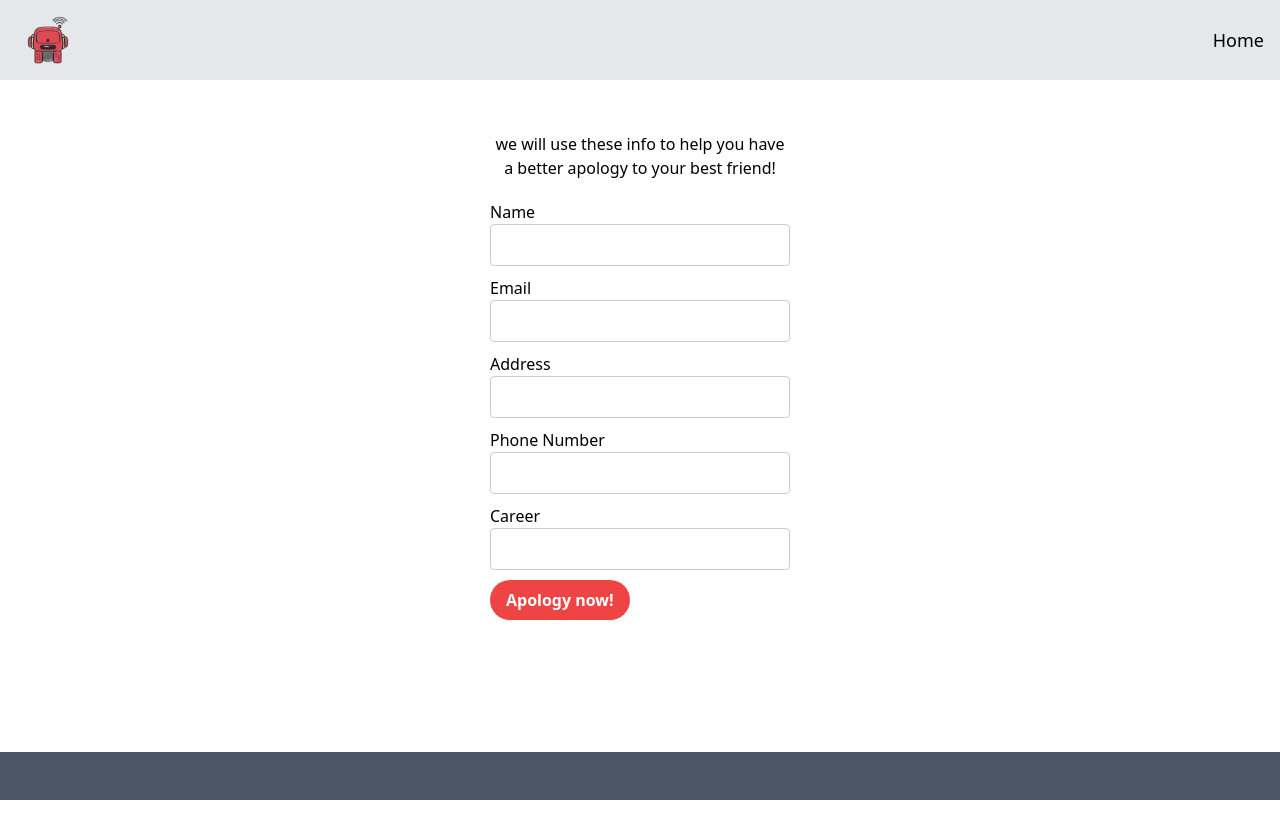
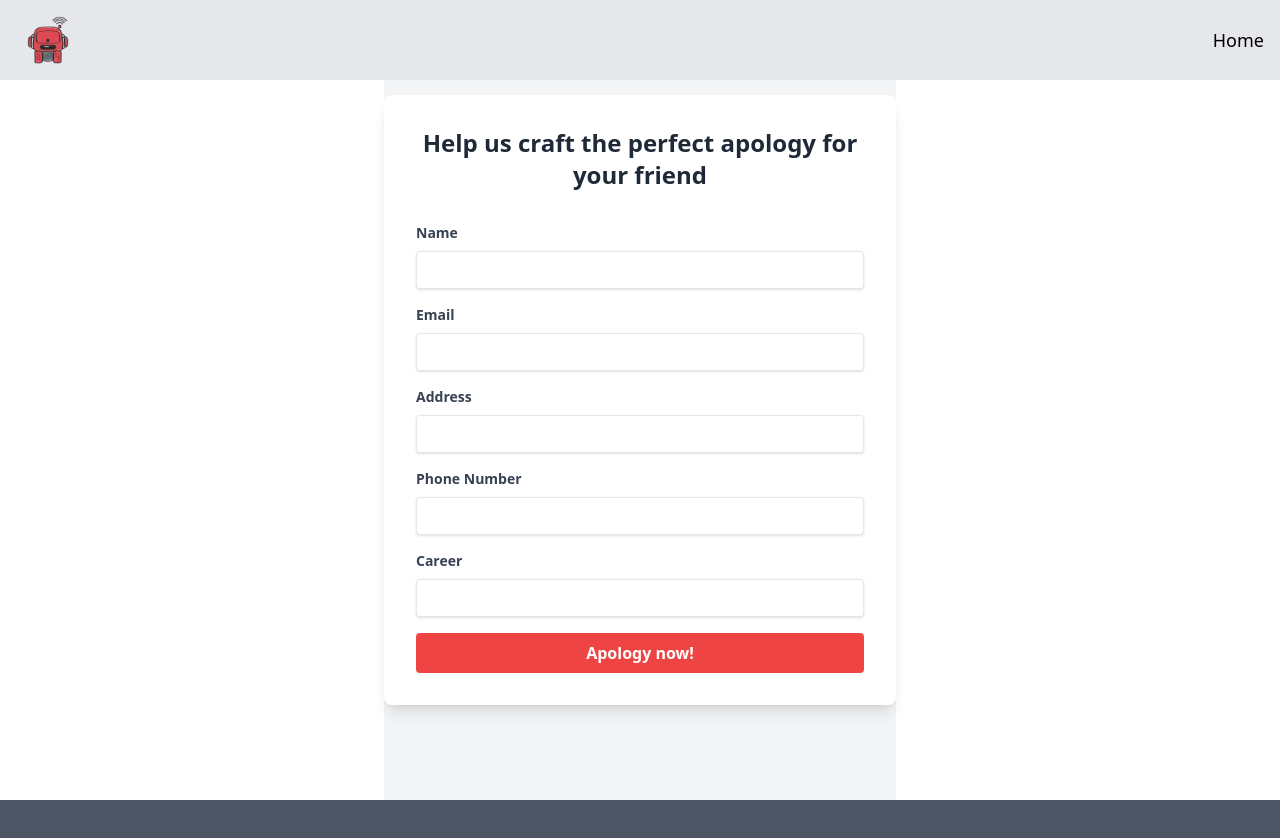
Before and after one commit to wu-changxing/ApologyMachine, a React (Create React App) app in the folder frontend/: page /Receiver in a window 1280 px wide. Shown: the top 838 px of the page. Before the commit the page ends 800 px from the top, so only its background shows below. Built offline with nearby package versions, Linux system fonts and the light colour scheme; the HTML template or start-up script is replaced by a standard one.

Commit message:
update the receiver

```diff
--- a/frontend/src/components/Receiver.js
+++ b/frontend/src/components/Receiver.js
@@ -15,64 +15,77 @@ const Receiver = () => {
   const handlePhoneNumberChange = (e) => setPhoneNumber(e.target.value);
   const handleCareerChange = (e) => setCareer(e.target.value);
 
-  const handleSubmit = (e) => {
+  const handleSubmit = async (e) => {
     e.preventDefault();
-    localStorage.setItem('receiverName', name);
-    localStorage.setItem('receiverEmail', email);
-    localStorage.setItem('receiverAddress', address);
-    localStorage.setItem('receiverPhoneNumber', phoneNumber);
-    localStorage.setItem('receiverCareer', career);
 
     if (name && email && address && phoneNumber && career) {
-      navigate("/strategy");
+      try {
+        const response = await fetch('http://localhost:8000/flood-victim', {
+          method: 'POST',
+          headers: {
+            'Content-Type': 'application/json',
+          },
+          body: JSON.stringify({
+            name, email, address, phoneNumber, career
+          }),
+        });
+
+        if (response.ok) {
+          console.log('Data successfully sent to the server');
+          navigate("/strategy");
+        } else {
+          console.error('Failed to send data');
+        }
+      } catch (error) {
+        console.error('Error:', error);
+      }
     } else {
       alert("All fields are required!");
     }
   };
 
   return (
-      <div className="register-container" style={{ margin: '20px auto', maxWidth: '300px' }}>
-        <form onSubmit={handleSubmit} className="register-form" style={{ textAlign: 'left' }}>
-          <h2 style={{ textAlign: 'center', marginBottom: '20px' }}>we will use these info to help you have a better apology to your best friend!</h2>
+      <div className="flex justify-center items-center h-screen bg-gray-100">
+        <form onSubmit={handleSubmit} className="w-full max-w-lg bg-white p-8 rounded-lg shadow-lg">
+          <h2 className="text-2xl font-semibold text-center text-gray-800 mb-8">Help us craft the perfect apology for your friend</h2>
 
           {/* Name Input */}
-          <div className="input-group" style={{ marginBottom: '10px' }}>
-            <label htmlFor="name" style={{ display: 'block' }}>Name</label>
-            <input type="text" id="name" name="name" value={name} onChange={handleNameChange} style={inputStyle} />
+          <div className="mb-4">
+            <label htmlFor="name" className="block text-gray-700 text-sm font-bold mb-2">Name</label>
+            <input type="text" id="name" name="name" value={name} onChange={handleNameChange} className="shadow appearance-none border rounded w-full py-2 px-3 text-gray-700 leading-tight focus:outline-none focus:shadow-outline" />
           </div>
 
           {/* Email Input */}
-          <div className="input-group" style={{ marginBottom: '10px' }}>
-            <label htmlFor="email" style={{ display: 'block' }}>Email</label>
-            <input type="email" id="email" name="email" value={email} onChange={handleEmailChange} style={inputStyle} />
+          <div className="mb-4">
+            <label htmlFor="email" className="block text-gray-700 text-sm font-bold mb-2">Email</label>
+            <input type="email" id="email" name="email" value={email} onChange={handleEmailChange} className="shadow appearance-none border rounded w-full py-2 px-3 text-gray-700 leading-tight focus:outline-none focus:shadow-outline" />
           </div>
 
           {/* Address Input */}
-          <div className="input-group" style={{ marginBottom: '10px' }}>
-            <label htmlFor="address" style={{ display: 'block' }}>Address</label>
-            <input type="text" id="address" name="address" value={address} onChange={handleAddressChange} style={inputStyle} />
+          <div className="mb-4">
+            <label htmlFor="address" className="block text-gray-700 text-sm font-bold mb-2">Address</label>
+            <input type="text" id="address" name="address" value={address} onChange={handleAddressChange} className="shadow appearance-none border rounded w-full py-2 px-3 text-gray-700 leading-tight focus:outline-none focus:shadow-outline" />
           </div>
 
           {/* Phone Number Input */}
-          <div className="input-group" style={{ marginBottom: '10px' }}>
-            <label htmlFor="phoneNumber" style={{ display: 'block' }}>Phone Number</label>
-            <input type="tel" id="phoneNumber" name="phoneNumber" value={phoneNumber} onChange={handlePhoneNumberChange} style={inputStyle} />
+          <div className="mb-4">
+            <label htmlFor="phoneNumber" className="block text-gray-700 text-sm font-bold mb-2">Phone Number</label>
+            <input type="tel" id="phoneNumber" name="phoneNumber" value={phoneNumber} onChange={handlePhoneNumberChange} className="shadow appearance-none border rounded w-full py-2 px-3 text-gray-700 leading-tight focus:outline-none focus:shadow-outline" />
           </div>
 
           {/* Career Input */}
-          <div className="input-group" style={{ marginBottom: '10px' }}>
-            <label htmlFor="career" style={{ display: 'block' }}>Career</label>
-            <input type="text" id="career" name="career" value={career} onChange={handleCareerChange} style={inputStyle} />
+          <div className="mb-4">
+            <label htmlFor="career" className="block text-gray-700 text-sm font-bold mb-2">Career</label>
+            <input type="text" id="career" name="career" value={career} onChange={handleCareerChange} className="shadow appearance-none border rounded w-full py-2 px-3 text-gray-700 leading-tight focus:outline-none focus:shadow-outline" />
           </div>
 
-          <button type="submit" className="py-2 px-4 font-bold text-white bg-red-500 rounded-full hover:bg-red-700 inline-flex items-center justify-center">
+          <button type="submit" className="w-full bg-red-500 hover:bg-red-700 text-white font-bold py-2 px-4 rounded focus:outline-none focus:shadow-outline">
             Apology now!
           </button>
         </form>
       </div>
   );
 };
-
 const inputStyle = { width: '100%', padding: '8px', border: '1px solid #ccc', borderRadius: '4px' };
 
 export default Receiver;
```
